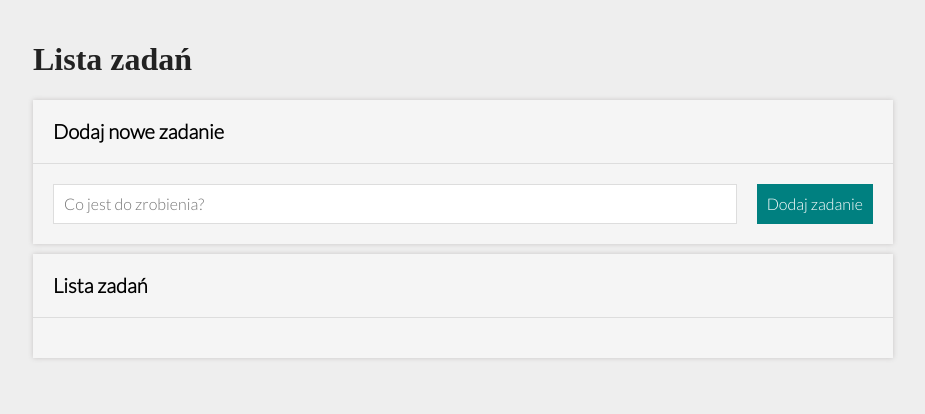
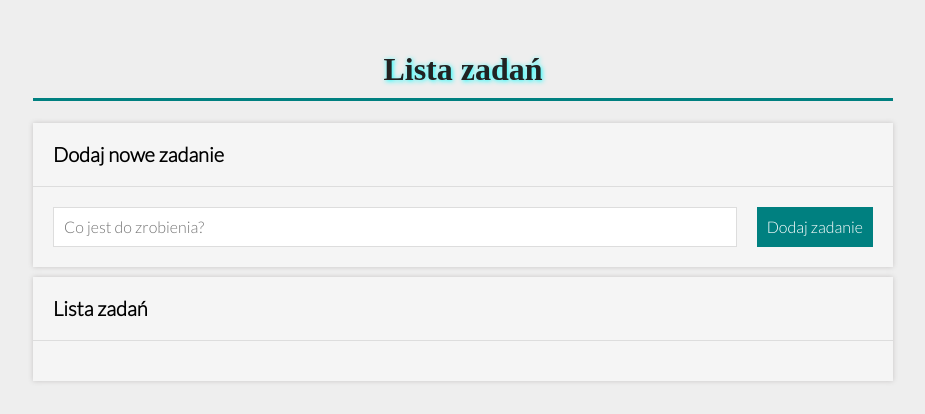
Before and after one commit to MaksSzymczak/MaksSzymczak, a plain HTML site: page index.html in a window 1280 px wide. Shown: the whole page, without its empty margins (177-1102 px from the left). Drawn offline with nearby package versions, Linux system fonts and the light colour scheme; a web font is replaced by a local one.

Commit message:
added border to main header

```diff
--- a/css/section.css
+++ b/css/section.css
@@ -14,6 +14,10 @@
 .main__header {
   font-family: "Rubik Doodle Shadow";
   color: #222;
+  border-bottom: 3px teal solid;
+  padding: 10px;
+  text-align: center;
+  text-shadow: 1px 1px 5px cyan;
 }
 
 .section__body {
```
